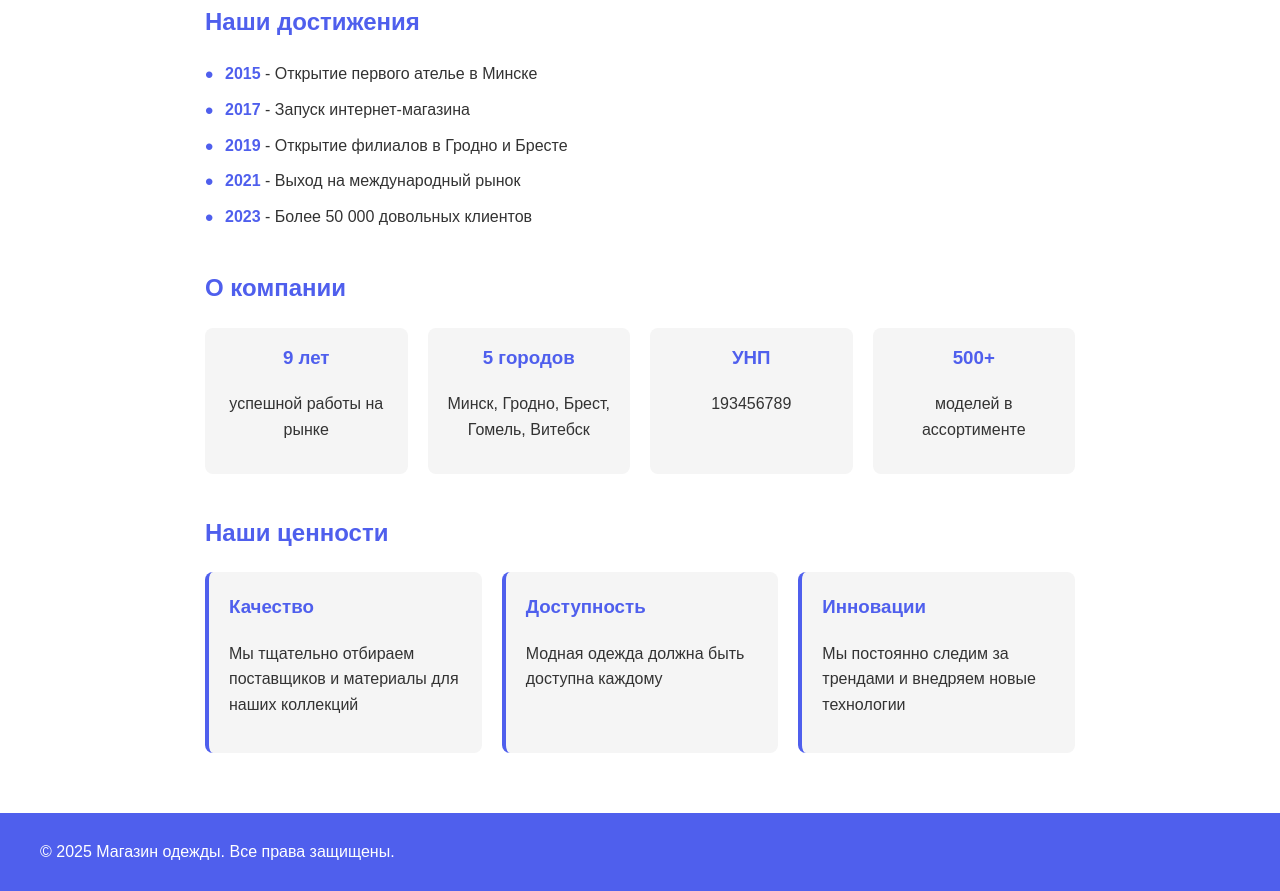
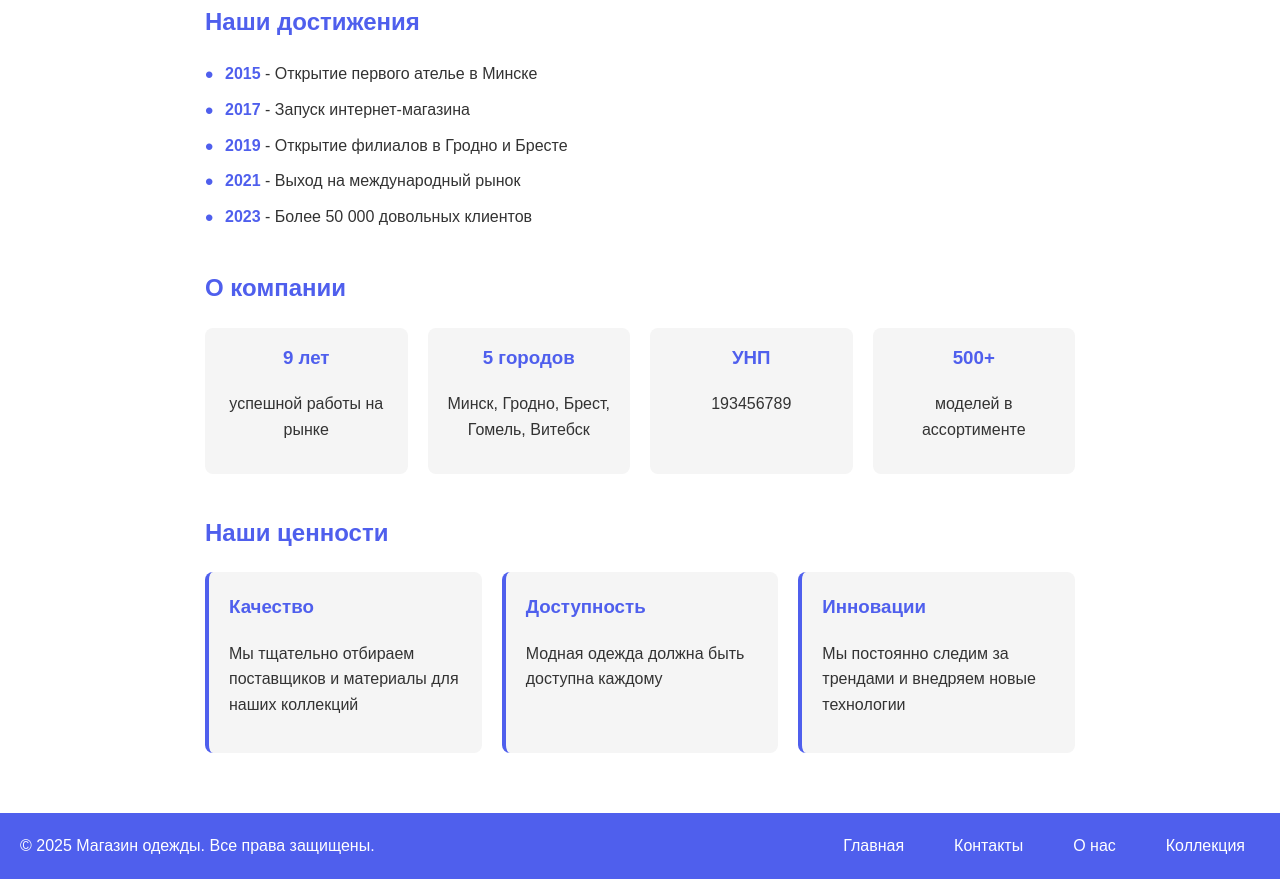
Before and after one commit to KrisPNa/itivp2, a plain HTML site: page about.html in a window 1280 px wide. Shown: the part 645-1536 px from the top of the page. Drawn offline with Linux system fonts and the light colour scheme.

Commit message:
Update about.html

```diff
--- a/about.html
+++ b/about.html
@@ -300,9 +300,14 @@
       </div>
     </div>
 
-    <footer>
-      <p style="text-align: left; padding-left: 20px">
-          &copy; 2025 Магазин одежды. Все права защищены.</p>
+     <footer style="display: flex; justify-content: space-between; align-items: center; padding: 20px; color: white;">
+      <p style="margin: 0;">&copy; 2025 Магазин одежды. Все права защищены.</p>
+      <nav style="display: flex; gap: 20px;">
+          <a href="index.html" style="color: white; text-decoration: none;">Главная</a>
+          <a href="contacts.html" style="color: white; text-decoration: none;">Контакты</a>
+          <a href="about.html" style="color: white; text-decoration: none;">О нас</a>
+          <a href="collection.html" style="color: white; text-decoration: none;">Коллекция</a>
+      </nav>
   </footer>
 
     <script>
```
